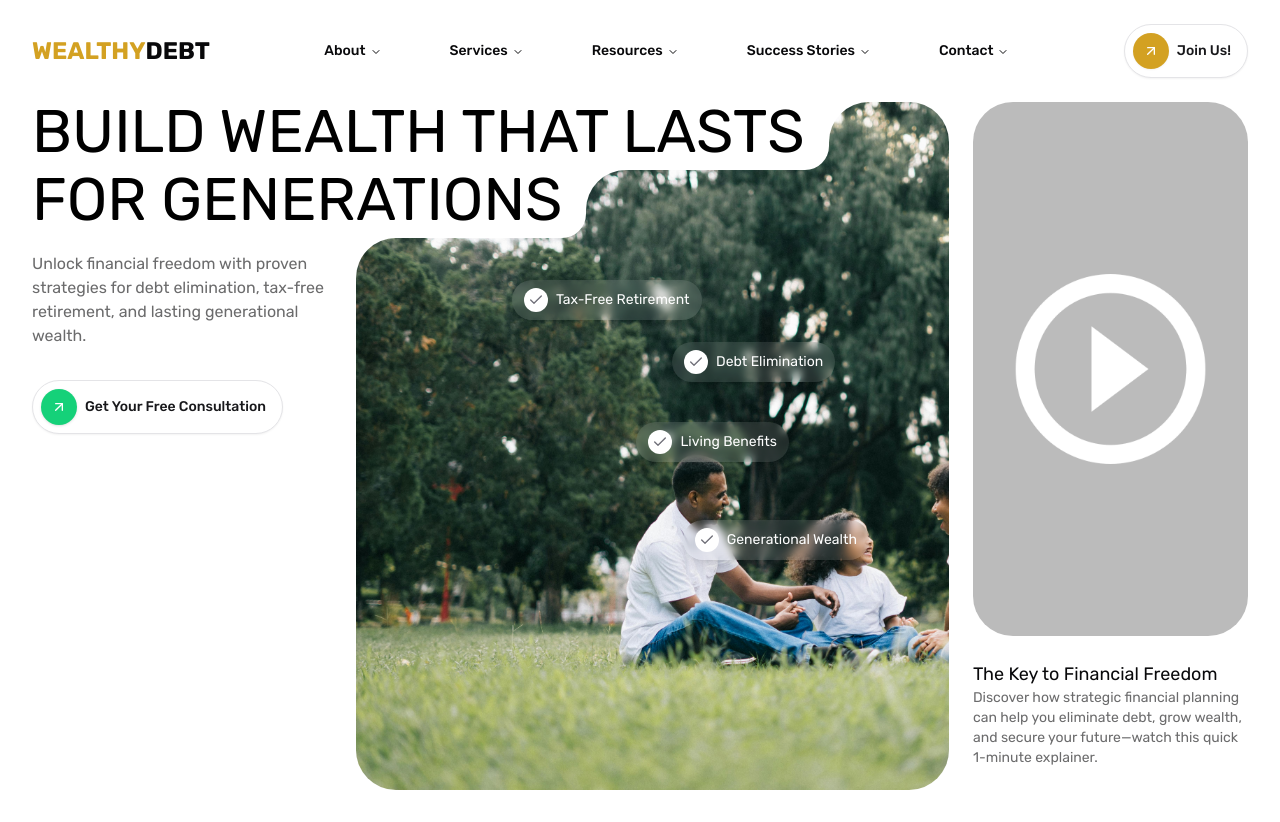
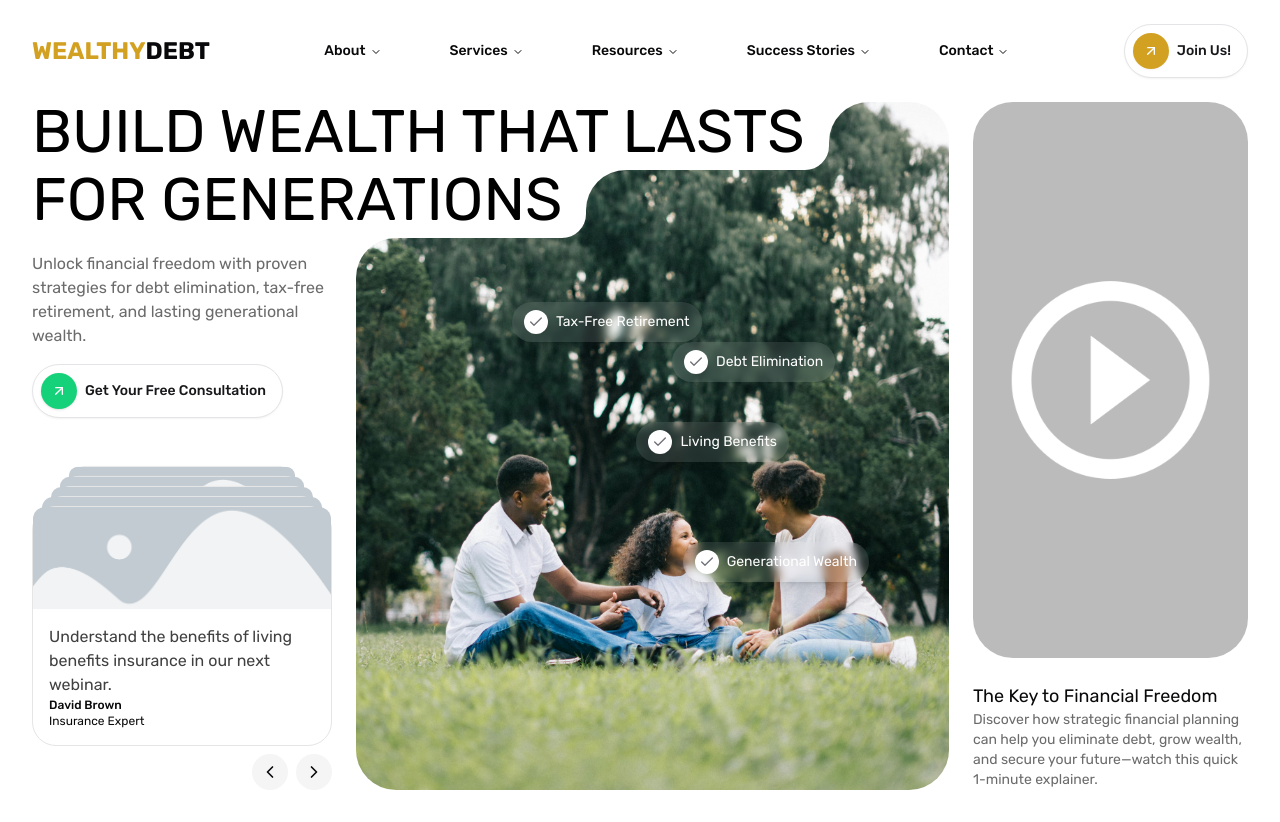
Before and after one commit to joaquincuenca/FREDONOMICS, a React (Vite) app: page /home in a window 1280 px wide. Before the commit the page ends 800 px from the top, so only its background shows below. Built offline with nearby package versions, Linux system fonts and the light colour scheme.

Commit message:
add framer-motion for animations; create CardStack component for dynamic card display; define CARDS and BENEFITS constants for content management; update Home page to utilize new components and constants

```diff
--- a/package.json
+++ b/package.json
@@ -17,6 +17,7 @@
     "@tailwindcss/vite": "^4.0.4",
     "class-variance-authority": "^0.7.1",
     "clsx": "^2.1.1",
+    "framer-motion": "^12.4.1",
     "lucide-react": "^0.475.0",
     "react": "^19.0.0",
     "react-dom": "^19.0.0",
--- /dev/null
+++ b/src/components/card-stock.tsx
@@ -0,0 +1,127 @@
+import { useEffect, useState, useRef } from "react";
+import { motion } from "framer-motion";
+import { ChevronLeft, ChevronRight } from "lucide-react";
+
+type Card = {
+  id: number;
+  name: string;
+  designation?: string;
+  content: React.ReactNode;
+  imageUrl?: string;
+};
+
+export const CardStack = ({
+  items,
+  offset,
+  scaleFactor,
+}: {
+  items: Card[];
+  offset?: number;
+  scaleFactor?: number;
+}) => {
+  const CARD_OFFSET = offset || 10;
+  const SCALE_FACTOR = scaleFactor || 0.06;
+  const [cards, setCards] = useState<Card[]>(items);
+  const [isAutoPlaying, setIsAutoPlaying] = useState(true);
+  const intervalRef = useRef<NodeJS.Timeout | null>(null);
+
+  useEffect(() => {
+    if (isAutoPlaying) {
+      startFlipping();
+    }
+    return () => {
+      if (intervalRef.current) {
+        clearInterval(intervalRef.current);
+      }
+    };
+  }, [isAutoPlaying]);
+
+  const startFlipping = () => {
+    intervalRef.current = setInterval(() => {
+      handleNext();
+    }, 5000);
+  };
+
+  const handlePrevious = () => {
+    setIsAutoPlaying(false);
+    setCards((prevCards: Card[]) => {
+      const newArray = [...prevCards];
+      newArray.push(newArray.shift()!);
+      return newArray;
+    });
+  };
+
+  const handleNext = () => {
+    setCards((prevCards: Card[]) => {
+      const newArray = [...prevCards];
+      newArray.unshift(newArray.pop()!);
+      return newArray;
+    });
+  };
+
+  return (
+    <div className="relative">
+      <div className="relative h-40 w-full md:h-60 md:w-full">
+        {cards.map((card, index) => {
+          return (
+            <motion.div
+              key={card.id}
+              className="absolute dark:bg-black bg-white h-full w-full rounded-3xl border border-neutral-200 dark:border-white/[0.1] flex flex-col justify-between"
+              style={{
+                transformOrigin: "top center",
+              }}
+              animate={{
+                top: index * -CARD_OFFSET,
+                scale: 1 - index * SCALE_FACTOR,
+                zIndex: cards.length - index,
+              }}
+            >
+              {card.imageUrl && (
+                <div className="w-full h-40 rounded-t-xl overflow-hidden">
+                  <img
+                    src={card.imageUrl || "/api/placeholder/400/320"}
+                    alt={card.name}
+                    className="w-full h-full object-cover"
+                  />
+                </div>
+              )}
+              <div className="p-4">
+                <div className="font-normal text-neutral-700 dark:text-neutral-200">
+                  {card.content}
+                </div>
+                <div>
+                  <p className="font-medium text-xs dark:text-white">
+                    {card.name}
+                  </p>
+                  <p className="font-normal text-xs dark:text-neutral-200">
+                    {card.designation}
+                  </p>
+                </div>
+              </div>
+            </motion.div>
+          );
+        })}
+      </div>
+
+      <div className="flex justify-end gap-2 mt-2">
+        <div
+          onClick={handlePrevious}
+          className="p-2 rounded-full bg-neutral-100 dark:bg-neutral-800 hover:bg-neutral-200 dark:hover:bg-neutral-700 transition-colors cursor-pointer"
+          aria-label="Previous card"
+        >
+          <ChevronLeft className="size-5" />
+        </div>
+        <div
+          onClick={() => {
+            setIsAutoPlaying(false);
+            handleNext();
+          }}
+          className="p-2 rounded-full bg-neutral-100 dark:bg-neutral-800 hover:bg-neutral-200 dark:hover:bg-neutral-700 transition-colors cursor-pointer"
+          aria-label="Next card"
+        >
+          <ChevronRight className="size-5" />
+        </div>
+      </div>
+    </div>
+  );
+};
--- /dev/null
+++ b/src/lib/constants.ts
@@ -0,0 +1,63 @@
+export const CARDS = [
+  {
+    id: 1,
+    name: "John Doe",
+    designation: "Designer",
+    content: "Some content here",
+    imageUrl: "images/image-placeholder.webp",
+  },
+  {
+    id: 2,
+    name: "Jane Smith",
+    designation: "Financial Advisor",
+    content: "Join our webinar to learn about tax-free retirement strategies.",
+    imageUrl: "images/image-placeholder.webp",
+  },
+  {
+    id: 3,
+    name: "Michael Johnson",
+    designation: "Debt Specialist",
+    content:
+      "Discover effective debt elimination techniques in our upcoming webinar.",
+    imageUrl: "images/image-placeholder.webp",
+  },
+  {
+    id: 4,
+    name: "Emily Davis",
+    designation: "Wealth Manager",
+    content:
+      "Learn how to build generational wealth through smart investments.",
+    imageUrl: "images/image-placeholder.webp",
+  },
+  {
+    id: 5,
+    name: "David Brown",
+    designation: "Insurance Expert",
+    content:
+      "Understand the benefits of living benefits insurance in our next webinar.",
+    imageUrl: "images/image-placeholder.webp",
+  },
+];
+
+export const BENEFITS = [
+  {
+    title: "Tax-Free Retirement",
+    bottom: "30rem",
+    left: "30rem",
+  },
+  {
+    title: "Debt Elimination",
+    top: "15rem",
+    left: "40rem",
+  },
+  {
+    title: "Generational Wealth",
+    bottom: "15rem",
+    right: "5rem",
+  },
+  {
+    title: "Living Benefits",
+    top: "20rem",
+    right: "10rem",
+  },
+];
--- a/src/pages/Home.tsx
+++ b/src/pages/Home.tsx
@@ -1,31 +1,11 @@
 import React from "react";
 import { ArrowUpRight } from "lucide-react";
 
+import { BENEFITS, CARDS } from "@/lib/constants";
+
 import { Button } from "@/components/ui/button";
 import { BenefitsCard } from "@/components/benefits-card";
-
-const benefits = [
-  {
-    title: "Tax-Free Retirement",
-    bottom: "30rem",
-    left: "30rem",
-  },
-  {
-    title: "Debt Elimination",
-    top: "15rem",
-    left: "40rem",
-  },
-  {
-    title: "Generational Wealth",
-    bottom: "15rem",
-    right: "5rem",
-  },
-  {
-    title: "Living Benefits",
-    top: "20rem",
-    right: "10rem",
-  },
-];
+import { CardStack } from "@/components/card-stock";
 
 export default function Home() {
   return (
@@ -44,7 +24,8 @@ export default function Home() {
             Build Wealth That Lasts for Generations
           </h1>
         </div>
-        <div className="space-y-4 md:space-y-8 bg-white w-fit lg:mt-[50%] title-content relative">
+        <div className="md:space-y-8 flex gap-14 flex-col justify-between bg-white w-fit lg:mt-[50%] title-content relative">
+          <div className="space-y-4">
             <p className="opacity-60 md:w-[300px]">
               Unlock financial freedom with proven strategies for debt
               elimination, tax-free retirement, and lasting generational wealth.
@@ -59,12 +40,16 @@ export default function Home() {
               Get Your Free Consultation
             </Button>
           </div>
+          <div className="pb-8">
+            <CardStack items={CARDS} />
+          </div>
+        </div>
         <img
           src="/images/family.jpg"
           alt="Family in a field"
-          className="rounded-[2.5rem] relative -z-10 object-cover h-[86vh] w-full object-left lg:block hidden"
+          className="rounded-[2.5rem] relative -z-10 object-cover h-[86vh] w-full lg:block hidden"
         />
-        {benefits.map((benefit, index) => (
+        {BENEFITS.map((benefit, index) => (
           <React.Fragment key={index}>
             <BenefitsCard {...benefit} />
           </React.Fragment>
```
Also changed, not shown: public/images/image-placeholder.webp (added), 1 other file (tests, documents, lock files or other folders). Lines whose indentation alone changed are shown as unchanged.
